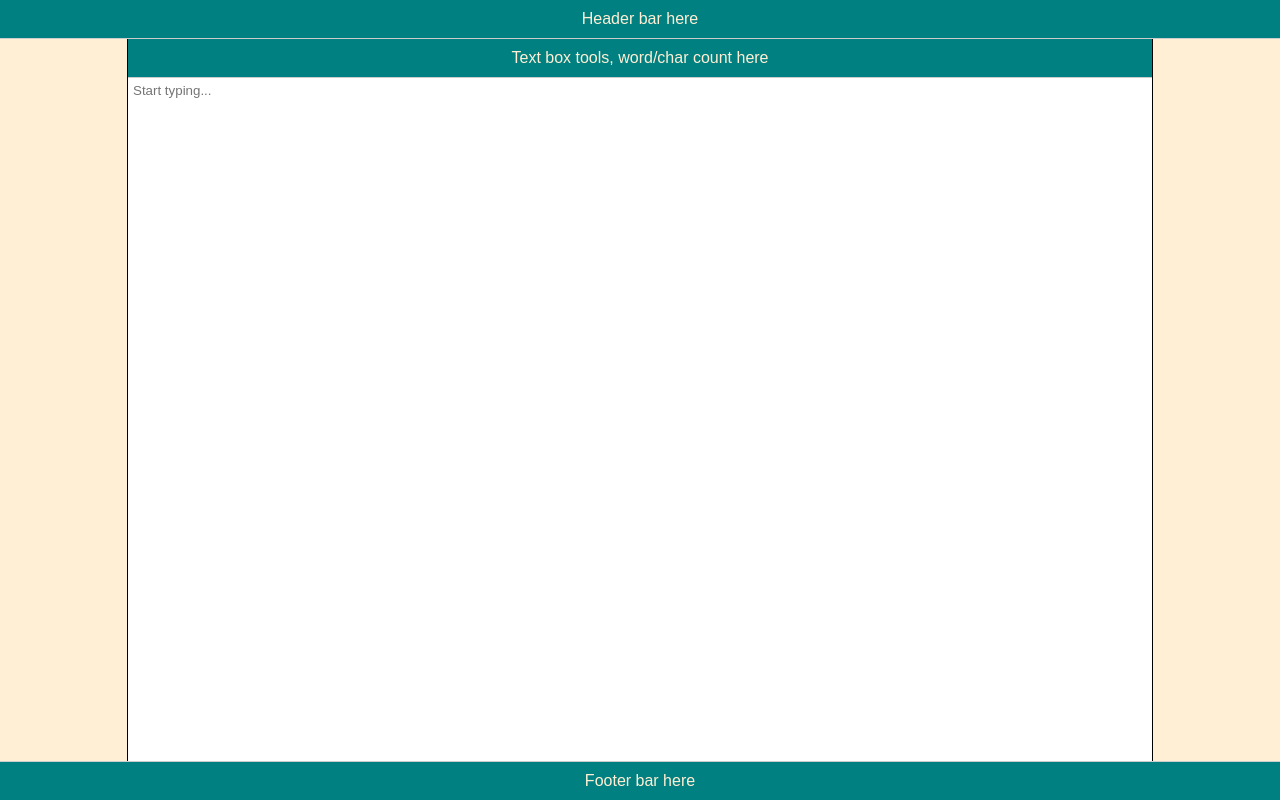
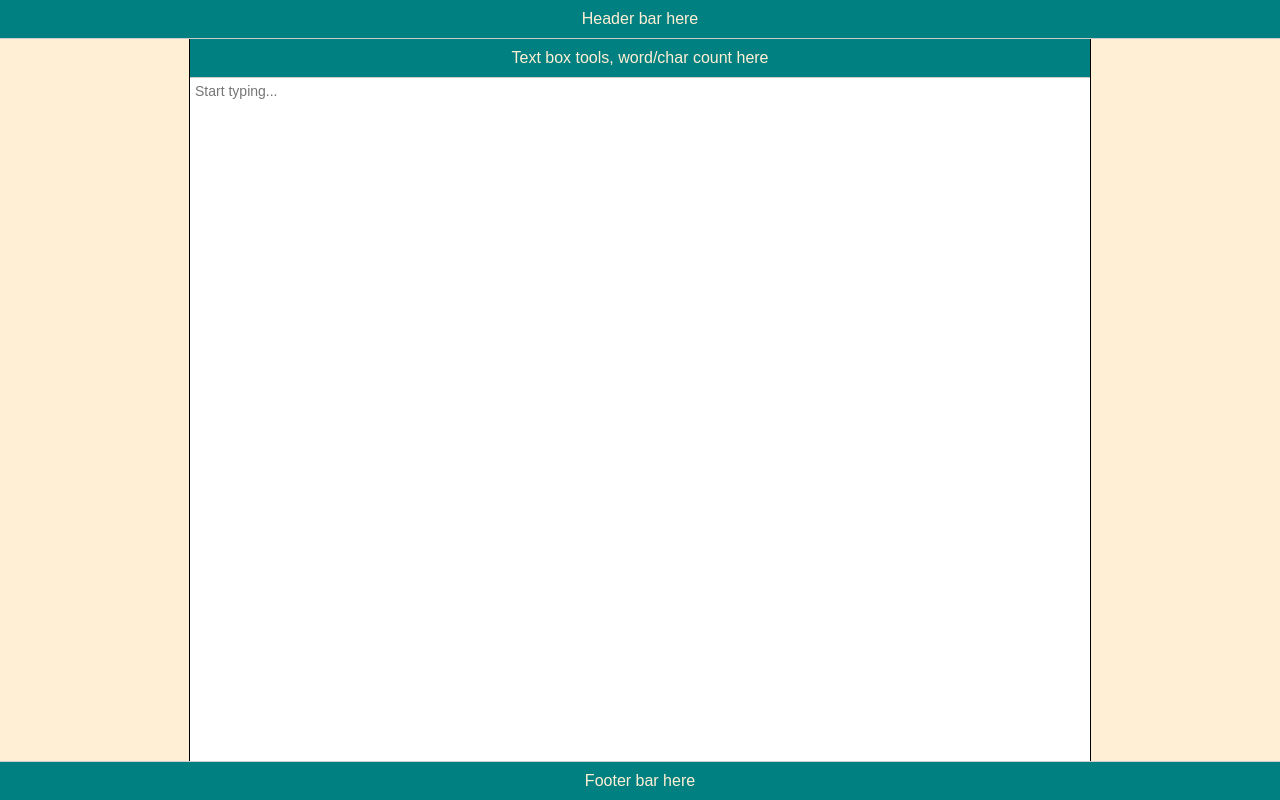
Before and after one commit to erhsparks/NameThisProject, a plain HTML site: page index.html in a window 1280 px wide. Drawn offline with Linux system fonts and the light colour scheme.

Commit message:
minor text box tweaks

```diff
--- a/assets/stylesheets/main.scss
+++ b/assets/stylesheets/main.scss
@@ -21,6 +21,7 @@ body {
 
 .text-box {
   width: 80%;
+  max-width: 900px;
   background: white;
   border-left: $text-box-border solid #000;
   border-right: $text-box-border solid #000;
@@ -28,6 +29,7 @@ body {
   flex-direction: column;
 
   textarea {
+    font-size: 14px;
     padding: $text-padding;
     overflow-y: scroll;
     text-decoration: none;
```
Also changed, not shown: assets/stylesheets/main.css, 1 other file.
